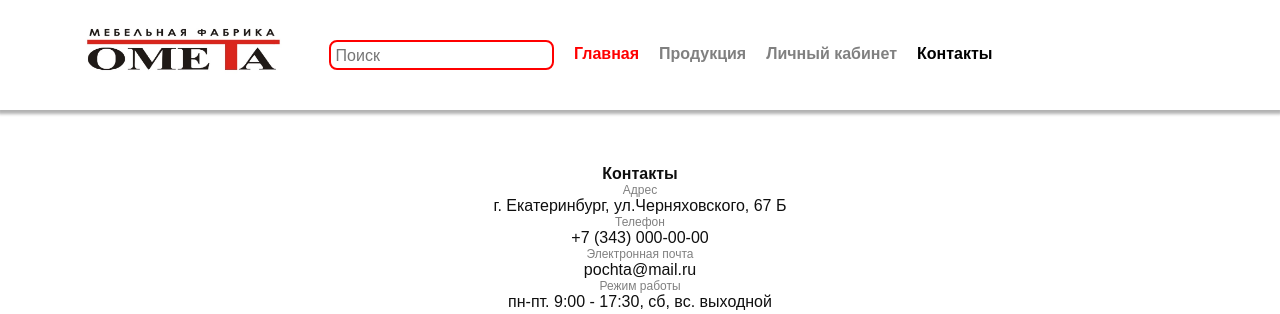
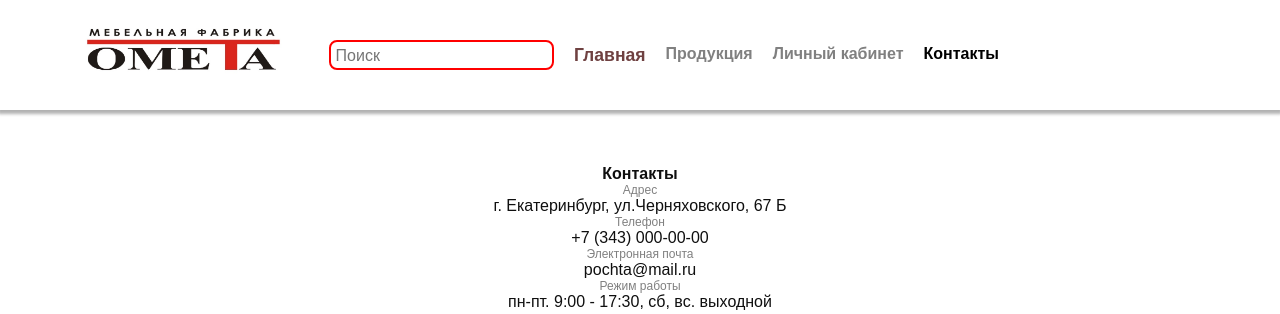
Before and after one commit to sergio11iw/project_om, a Django app: page /contacts in a window 1280 px wide, with the pointer over the restyled element. Shown: the top 314 px of the page. Run offline with Django 5.2, Linux system fonts and the light colour scheme; some libraries are stand-ins or nearby versions.

Commit message:
контакты

```diff
--- a/static/css/defaulT.css
+++ b/static/css/defaulT.css
@@ -225,14 +225,18 @@ body {
 }
 .bn-item {
     color: gray;
+
 }
 
 .bn-item:hover {
-    color: red;
+    color: #6f4141;
+    font-size: 1.1em;
+
 }
 .bn-item.active {
     color: black; /* Цвет для активной ссылки */
     font-weight: bold;
+
 }
 
 .nav__link {
```
